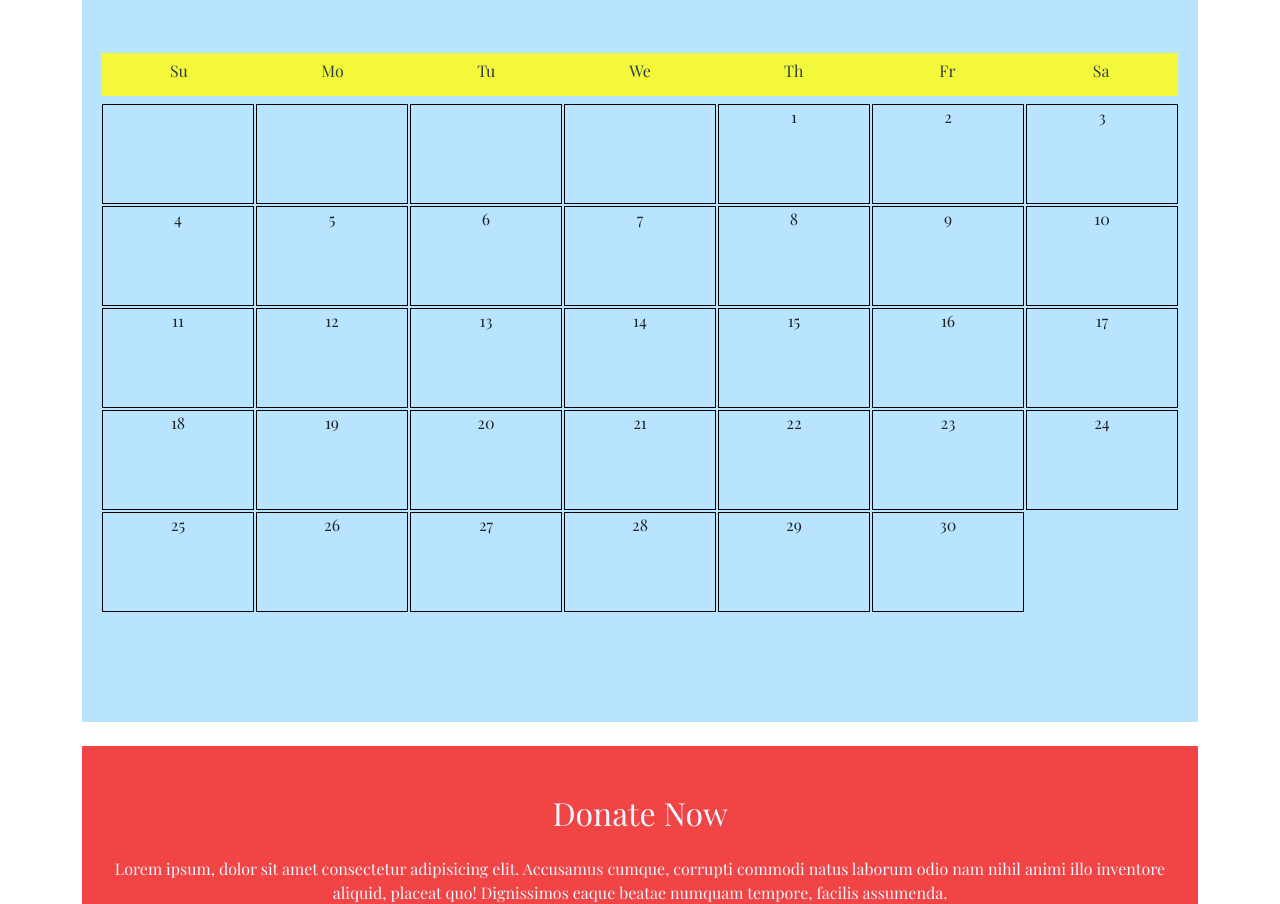
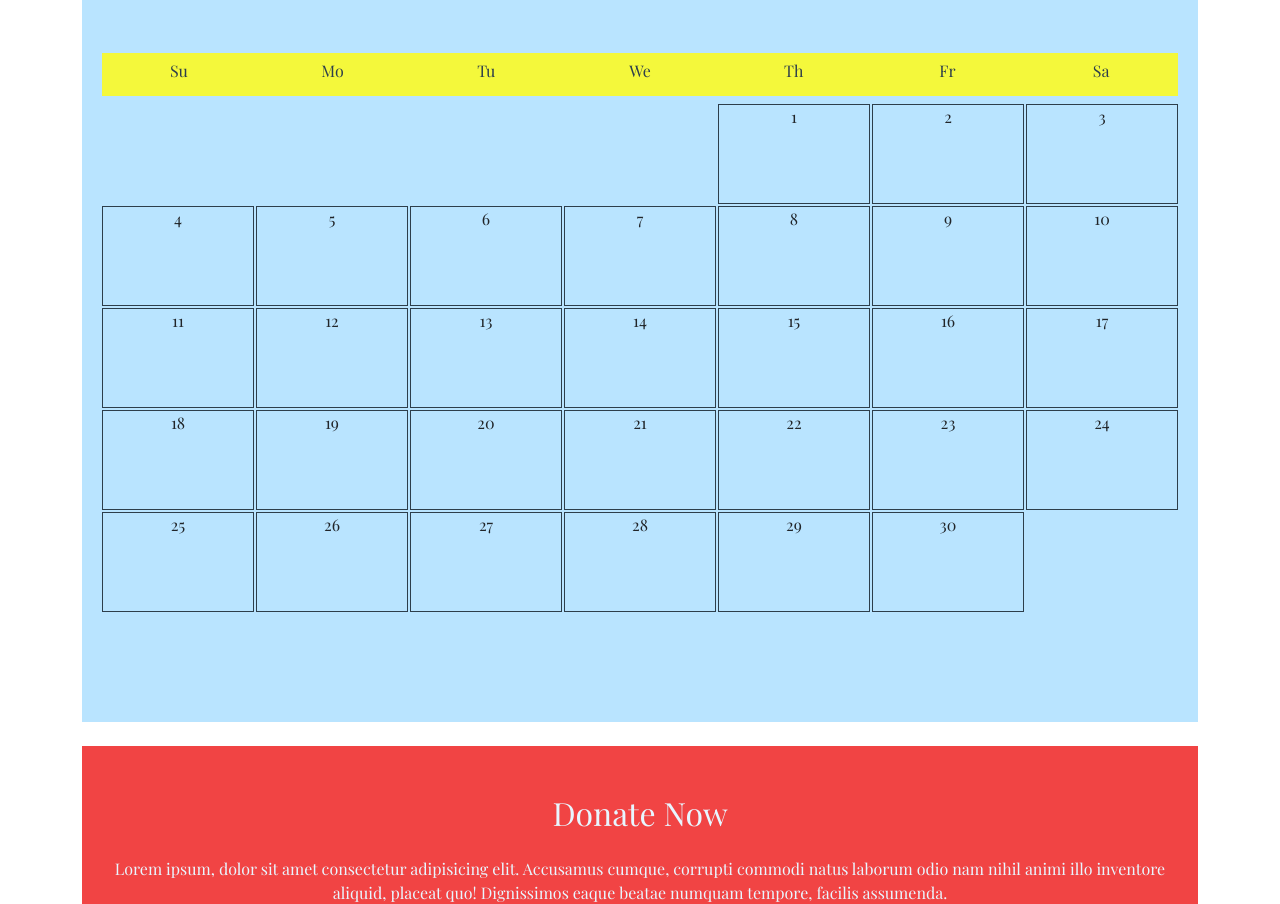
Before and after one commit to denisedee-sudo/Team-4-Artemis, a website: page Book.html in a window 1280 px wide. Shown: the part 861-1765 px from the top of the page. Drawn offline with nearby package versions, Linux system fonts and the light colour scheme.

Commit message:
removed blank sqaures from calendar widget

```diff
--- a/css/calendar.css
+++ b/css/calendar.css
@@ -11,7 +11,7 @@
   background-color: rgb(255, 255, 255, 0);
 }
 .day{
-  border: .5px solid rgba(0, 0, 0, 35);
+  border: .5px solid #2D3E4B;
   height: 100px;
   transition: .34s;
 }
@@ -29,6 +29,11 @@
     background: #F4F83B;
     transform: scale(1.05);
     cursor: pointer;
+}
+.padding {
+  cursor: default !important;
+  background-color: rgba(255, 252, 255, 0) !important;
+  border: none !important;
 }
 .event {
   font-size: 10px;
```
